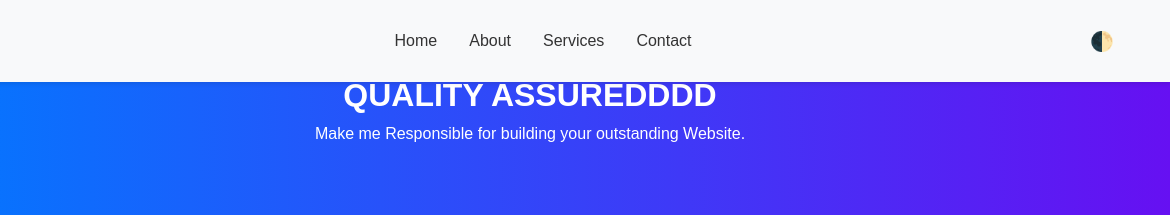
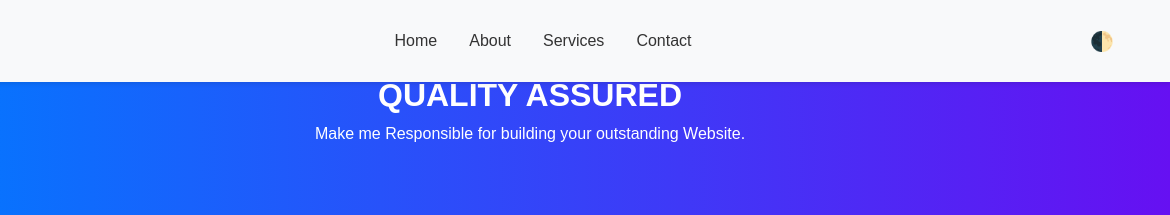
Before and after one commit to vickyrex54/victors-portfolio, a plain HTML site: page index.html in a window 1280 px wide. Shown: the top 215 px of the page, 110-1280 px from the left. Drawn offline with Linux system fonts and the light colour scheme.

Commit message:
initialize index.html

```diff
--- a/index.html
+++ b/index.html
@@ -34,7 +34,7 @@
 </nav>
 
   <header>
-    <h1>QUALITY ASSUREDDDD</h1>
+    <h1>QUALITY ASSURED</h1>
     <p>Make me Responsible for building your outstanding Website.</p>
   </header>
   <!-- Hero Section -->
```
